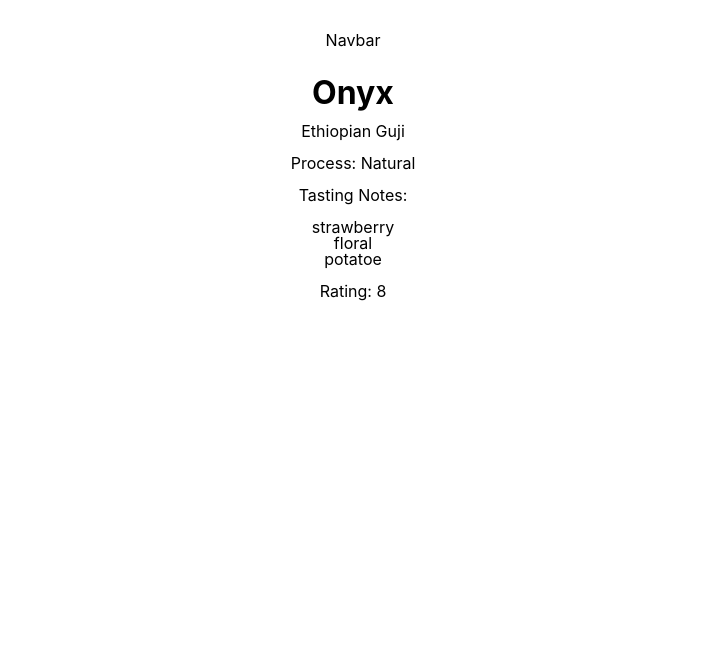
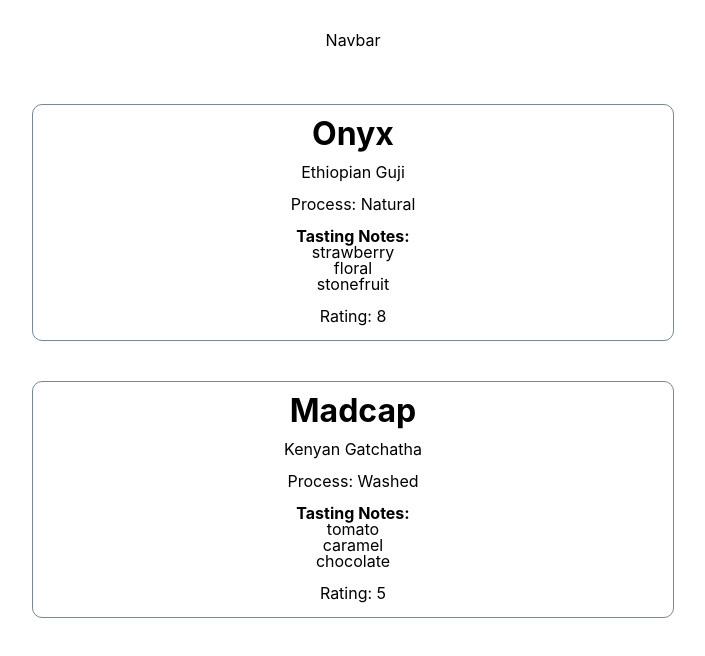
Before and after one commit to brantmorton/coffee-locker, a React (Create React App) app: page / in a window 1280 px wide. Shown: the top 656 px of the page, without its empty margins (287-992 px from the left). Built offline with nearby package versions, Linux system fonts and the light colour scheme.

Commit message:
created 'CoffeePosts' container

```diff
--- a/src/App.js
+++ b/src/App.js
@@ -2,13 +2,13 @@
 import "./App.css";
 
 import Layout from "./components/Layout/Layout";
-import CoffeePost from "./containers/CoffeePost/CoffeePost";
+import CoffeePosts from "./containers/CoffeePosts/CoffeePosts";
 
 const app = () => {
   return (
     <div className="App">
       <Layout>
-        <CoffeePost />
+        <CoffeePosts />
       </Layout>
     </div>
   );
--- /dev/null
+++ b/src/components/CoffeePost/CoffeePost.js
@@ -0,0 +1,21 @@
+import React from "react";
+
+import Rating from "../Rating/Rating";
+import TastingNotes from "../TastingNotes/TastingNotes";
+import styles from "./CoffeePost.module.css";
+
+const coffeePost = props => {
+  return (
+    <div className={styles.CoffeePost}>
+      <h1>{props.roaster}</h1>
+      <p>
+        {props.origin} {props.region}
+      </p>
+      <p>Process: {props.process}</p>
+      <TastingNotes notes={props.notes} />
+      <Rating rating={props.rating} />
+    </div>
+  );
+};
+
+export default coffeePost;
--- /dev/null
+++ b/src/components/CoffeePost/CoffeePost.module.css
@@ -0,0 +1,7 @@
+.CoffeePost {
+    margin: 5vh auto;
+    border: 1px solid lightslategrey;
+    border-radius: 10px;
+    width: 50%;
+    padding: px;
+}
--- a/src/components/Rating/Rating.module.css
+++ b/src/components/Rating/Rating.module.css
@@ -1,3 +1,3 @@
 .Rating {
-    margin: auto;
+
 }
--- a/src/components/TastingNotes/TastingNotes.js
+++ b/src/components/TastingNotes/TastingNotes.js
@@ -14,7 +14,7 @@
 
   return (
     <div className={styles.TastingNotes}>
-      Tasting Notes:
+      <strong>Tasting Notes:</strong>
       <ul>{transformedNotes}</ul>
     </div>
   );
--- a/src/components/TastingNotes/TastingNotes.module.css
+++ b/src/components/TastingNotes/TastingNotes.module.css
@@ -8,5 +8,6 @@
 }
 
 .TastingNotes ul {
-  padding: 0;
+  padding-left: 0;
+  margin: auto;
 }
--- a/src/containers/CoffeePost/CoffeePost.js
+++ /dev/null
@@ -1,29 +0,0 @@
-import React, { Component } from "react";
-
-import Rating from "../../components/Rating/Rating";
-import TastingNotes from "../../components/TastingNotes/TastingNotes";
-
-class CoffeePost extends Component {
-  state = {
-    roaster: "Onyx",
-    origin: "Ethiopian",
-    region: "Guji",
-    process: "Natural",
-    notes: ["strawberry", "floral", "potatoe"],
-    rating: 8
-  };
-
-  render() {
-    return (
-      <div>
-        <h1>{this.state.roaster}</h1>
-        <p>{this.state.origin} {this.state.region}</p>
-        <p>Process: {this.state.process}</p>
-        <TastingNotes notes={this.state.notes} />
-        <Rating rating={this.state.rating} />
-      </div>
-    );
-  }
-}
-
-export default CoffeePost;
--- /dev/null
+++ b/src/containers/CoffeePosts/CoffeePosts.js
@@ -0,0 +1,40 @@
+import React, { Component } from "react";
+
+import CoffeePost from "../../components/CoffeePost/CoffeePost";
+
+
+class CoffeePosts extends Component {
+  state = {
+    roaster: null,
+    origin: null,
+    region: null,
+    process: null,
+    notes: null,
+    rating: null
+  };
+
+  render() {
+    return (
+      <div>
+        <CoffeePost
+          roaster="Onyx"
+          origin="Ethiopian"
+          region="Guji"
+          process="Natural"
+          notes={["strawberry", "floral", "stonefruit"]}
+          rating="8"
+        />
+        <CoffeePost
+          roaster="Madcap"
+          origin="Kenyan"
+          region="Gatchatha"
+          process="Washed"
+          notes={["tomato", "caramel", "chocolate"]}
+          rating="5"
+        />
+      </div>
+    );
+  }
+}
+
+export default CoffeePosts;
--- a/src/index.css
+++ b/src/index.css
@@ -5,5 +5,6 @@
     sans-serif;
   -webkit-font-smoothing: antialiased;
   -moz-osx-font-smoothing: grayscale;
+  box-sizing: border-box;
   line-height: 1rem;
 }
```
